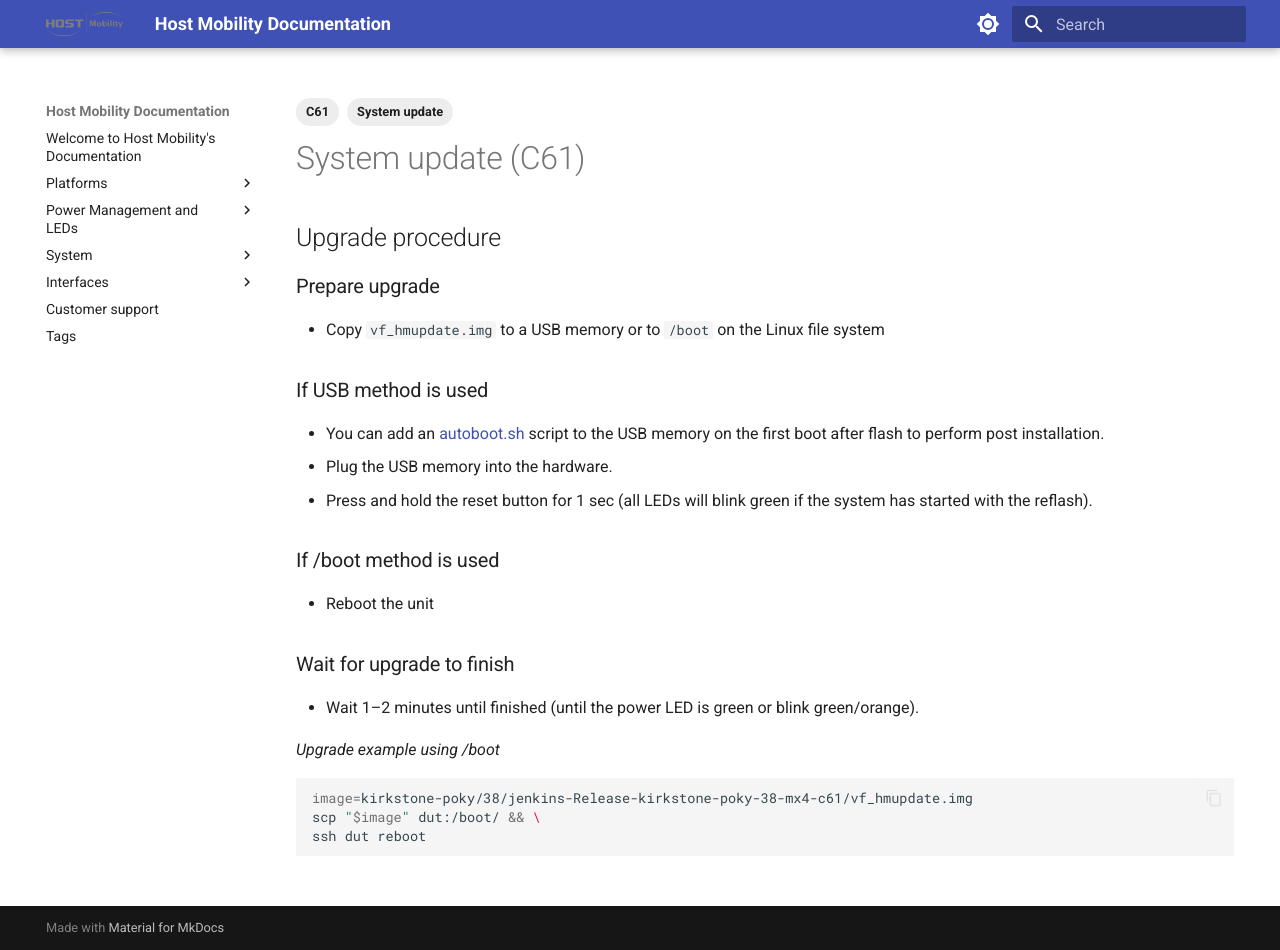
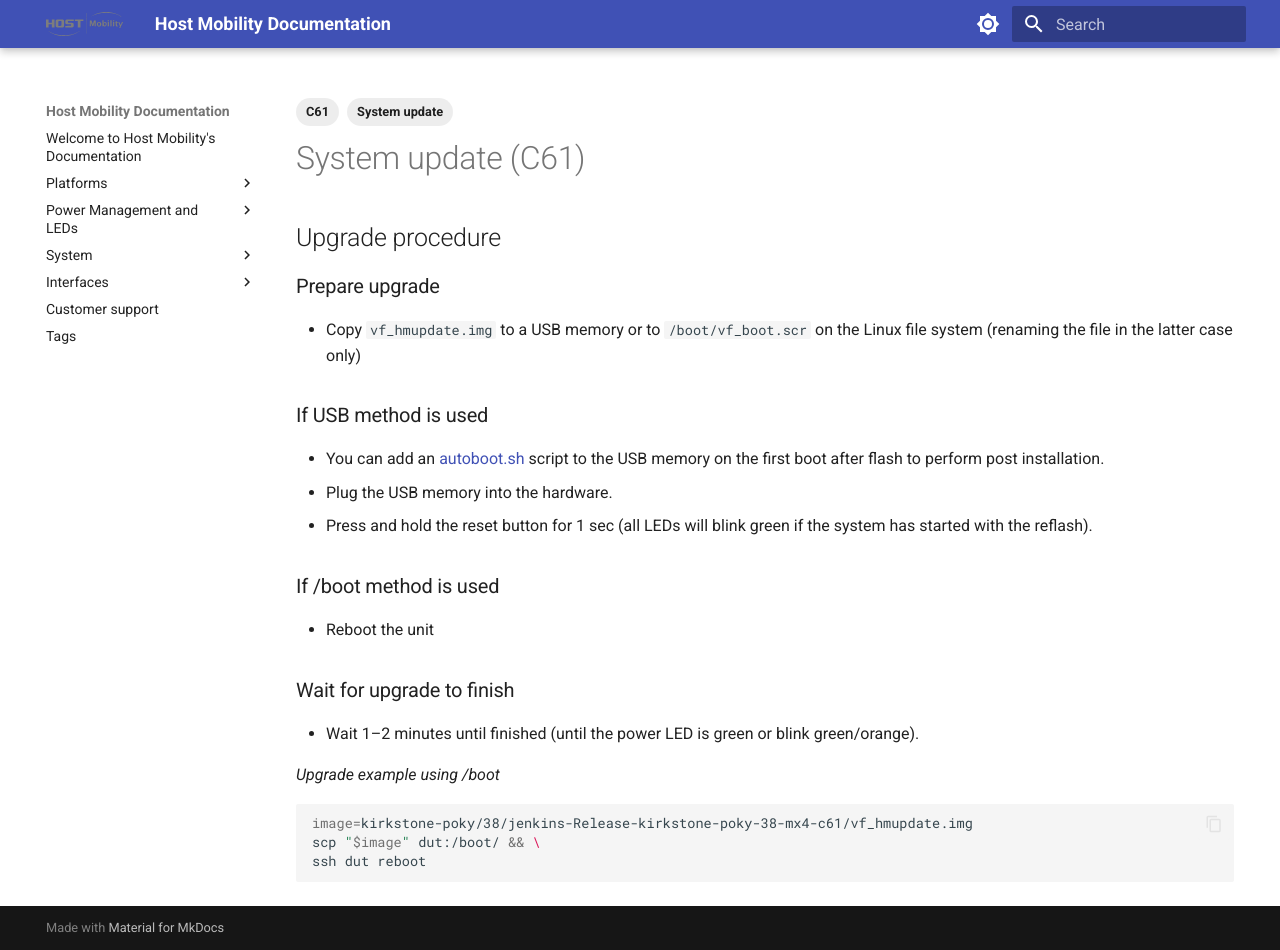
Before and after one commit to hostmobility/documentation, an MkDocs documentation site: the page built from docs/system/mx4/c61/update.md, in a window 1280 px wide and 950 px high. Built offline with MkDocs 1.6.1 and Material for MkDocs 9.7.7, drawn with Linux system fonts in a browser that asks for light colours.

Commit message:
MX-4 C61: System upgrade using /boot requires a different file name (#50)
Update the full system upgrade instructions to rename the image file
to vf_boot.scr when using the /boot method.

```diff
--- a/docs/system/mx4/c61/update.md
+++ b/docs/system/mx4/c61/update.md
@@ -9,7 +9,7 @@
 
 ### Prepare upgrade
 
-* Copy `vf_hmupdate.img` to a USB memory or to `/boot` on the Linux file system
+* Copy `vf_hmupdate.img` to a USB memory or to `/boot/vf_boot.scr` on the Linux file system (renaming the file in the latter case only)
 
 ### If USB method is used
 
```
